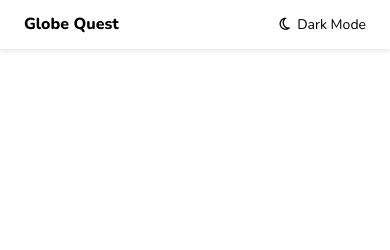
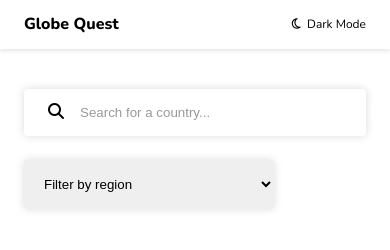
Before and after one commit to sushantkraryan/GlobeQuestWithJavaScript, a plain HTML site: page index.html in a window 390 px wide. Drawn offline with nearby package versions, Linux system fonts and the light colour scheme; no server answers.

Commit message:
Implement search and filter by region functionalities

```diff
--- a/country.css
+++ b/country.css
@@ -2,6 +2,7 @@
     padding: 6px 24px;
     box-shadow: 0 0 4px 0px rgba(0, 0, 0, 0.2);
     border-radius: 4px;
+    cursor: pointer;
 }
 
 .country-details {
@@ -14,10 +15,12 @@
 .country-details-container {
     max-width: 1200px;
     margin-inline: auto;
+    margin-top: 32px;
 }
 
 .country-details img {
     width: 40%;
+    border: 1px solid #ddd;
 }
 
 .details-text {
@@ -48,7 +51,7 @@
     font-size: 14px;
 }
 
-@media(max-width:840px) {
+@media(max-width:940px) {
     .country-details {
         flex-direction: column;
         align-items: flex-start;
--- a/index.html
+++ b/index.html
@@ -20,11 +20,24 @@
   <body>
     <header class="header-container">
       <div class="header-content">
-        <h2 class="title">Globe Quest</h2>
+        <h2 class="title"><a href="/">Globe Quest</a></h2>
         <p><i class="fa-regular fa-moon"></i>&nbsp;&nbsp;Dark Mode</p>
       </div>
     </header>
     <main>
+      <div class="search-filter-container">
+        <div class="search-container">
+          <i class="fa-solid fa-magnifying-glass"></i><input type="text" placeholder="Search for a country..."/>
+        </div>
+        <select class="filter-by-region">
+          <option hidden>Filter by region</option>
+          <option value="Africa">Africa</option>
+          <option value="America">America</option>
+          <option value="Asia">Asia</option>
+          <option value="Europe">Europe</option>
+          <option value="Oceania">Oceania</option>
+        </select>
+      </div>
       <div class="countries-container"></div>
     </main>
     <script src="script.js"></script>
--- a/script.js
+++ b/script.js
@@ -1,18 +1,35 @@
 const countriesContainer = document.querySelector(".countries-container");
+const filterByRegion = document.querySelector(".filter-by-region");
+const searchInput = document.querySelector(".search-container input");
+
+let allCountriesData;
 
 fetch("https://restcountries.com/v3.1/all")
   .then((res) => res.json())
   .then((data) => {
+    renderCountries(data);
+    allCountriesData = data;
+  });
+
+filterByRegion.addEventListener("change", (e) => {
+  fetch(`https://restcountries.com/v3.1/region/${filterByRegion.value}`)
+    .then((res) => res.json())
+    .then(renderCountries);
+});
+
+function renderCountries(data) {
+  countriesContainer.innerHTML = "";
   data.forEach((country) => {
     const countryCard = document.createElement("a");
     countryCard.classList.add("country-card");
     countryCard.href = `/Country.html?name=${country.name.common}`;
-
     const cardHTML = `
         <img src="${country.flags.svg}" alt="" />
         <div class="card-text">
             <h3 class="card-title">${country.name.common}</h3>
-            <p><b>Population: </b>${country.population.toLocaleString("en-IN")}</p>
+            <p><b>Population: </b>${country.population.toLocaleString(
+              "en-IN"
+            )}</p>
             <p><b>Region: </b>${country.region}</p>
             <p><b>Capital: </b>${country.capital}</p>
         </div>`;
@@ -20,4 +37,13 @@ fetch("https://restcountries.com/v3.1/all")
     countryCard.innerHTML = cardHTML;
     countriesContainer.append(countryCard);
   });
+}
+
+searchInput.addEventListener("input", (e) => {
+  console.log(e.target.value);
+  console.log(allCountriesData);
+  const filteredCountries = allCountriesData.filter((country) =>
+    country.name.common.toLowerCase().includes(e.target.value.toLowerCase())
+  );
+  renderCountries(filteredCountries);
 });
--- a/style.css
+++ b/style.css
@@ -35,11 +35,11 @@ a {
 
 .countries-container {
   max-width: 1200px;
-  margin-inline: auto;
   margin-top: 16px;
   display: flex;
   gap: 64px;
   flex-wrap: wrap;
+  margin-inline: auto;
   justify-content: space-between;
 }
 
@@ -75,6 +75,45 @@ a {
   margin-block: 8px;
 }
 
+.search-filter-container {
+  max-width: 1200px;
+  margin-inline: auto;
+  margin-top: 16px;
+  margin-bottom: 48px;
+  display: flex;
+  justify-content: space-between;
+  gap: 24px;
+}
+
+.search-container {
+  box-shadow: 0 0 8px 0px rgba(0, 0, 0, 0.15);
+  max-width: 350px;
+  width: 100%;
+  border-radius: 4px;
+  padding-left: 24px;
+  overflow: hidden;
+}
+
+.search-container input {
+  border: none;
+  outline: none;
+  padding: 16px;
+  width: 90%;
+}
+
+.search-container input::placeholder {
+  color: #999;
+}
+
+.filter-by-region {
+  width: 250px;
+  padding: 16px;
+  border: none;
+  outline: none;
+  box-shadow: 0 0 8px 0px rgba(0, 0, 0, 0.15);
+  border-radius: 4px;
+}
+
 @media (max-width: 768px) {
   .countries-container {
     justify-content: center;
@@ -85,6 +124,11 @@ a {
   }
 
   .header-content p {
-    font-size: 14px;
+    font-size: 12px;
+  }
+
+  .search-filter-container {
+    flex-direction: column;
+
   }
 }
```
Also changed, not shown: Country.html (+3 -3 lines). Lines whose indentation alone changed are shown as unchanged.
